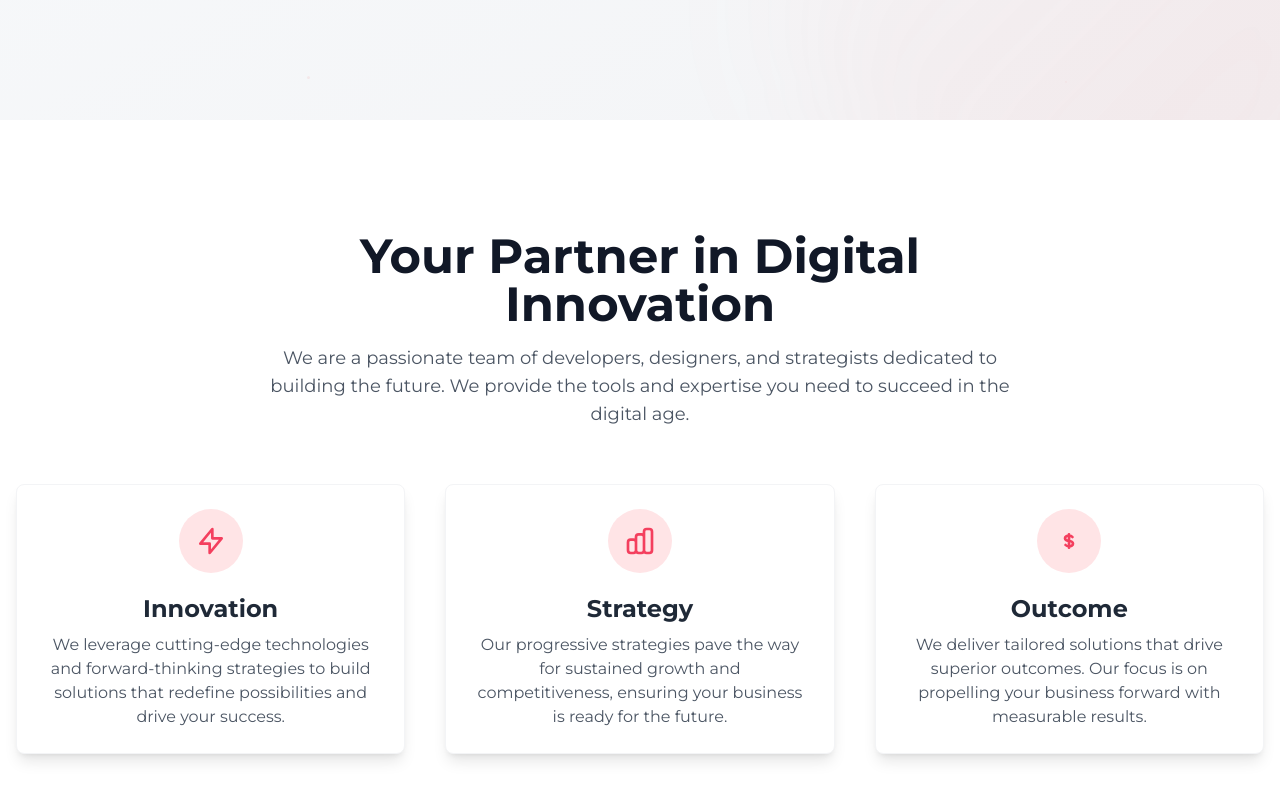
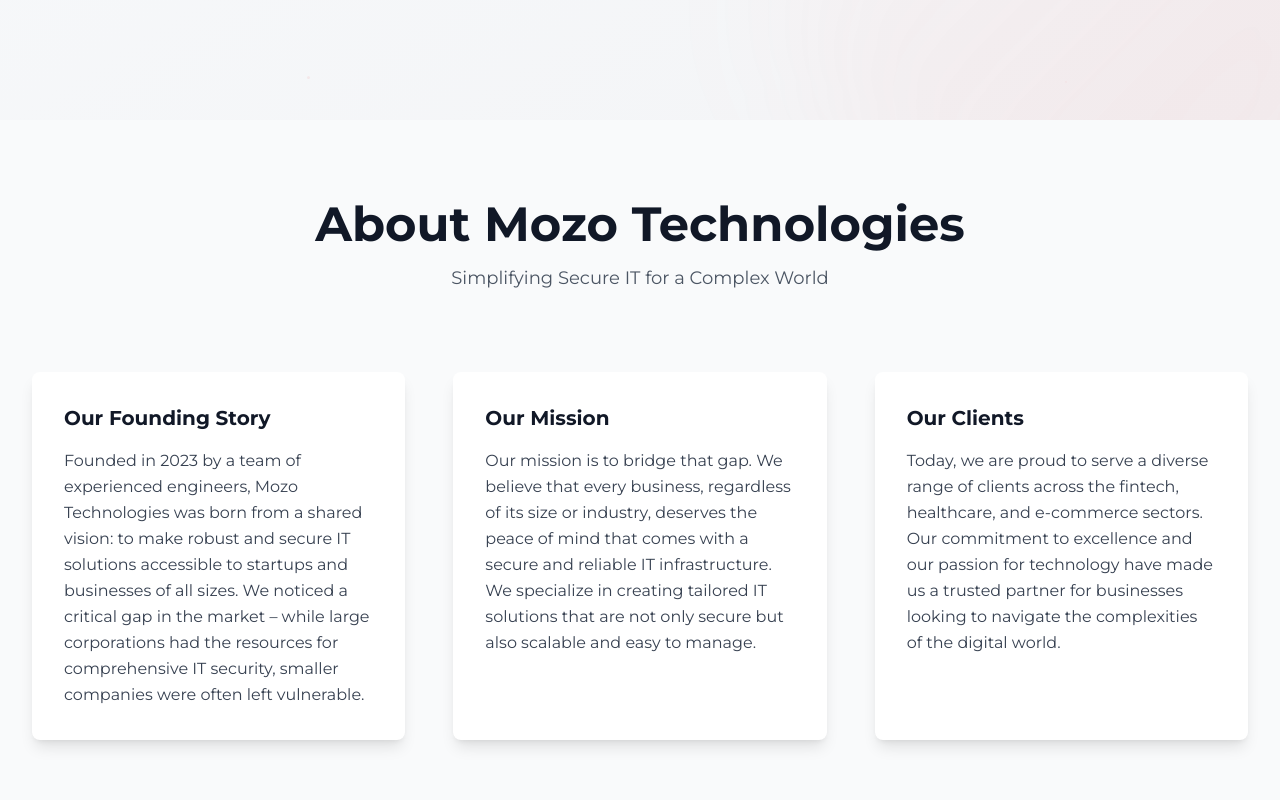
Before and after one commit to MuhammadQaisar/mozo, a Next.js app: page / in a window 1280 px wide. Shown: the part 680-1480 px from the top of the page. Built offline with nearby package versions, Linux system fonts and the light colour scheme.

Commit message:
Gemini about section final

```diff
--- a/components/ui/About/index.jsx
+++ b/components/ui/About/index.jsx
@@ -1,85 +1,71 @@
-import React from "react";
-import { motion } from "framer-motion";
-import SectionWrapper from "../../../components/SectionWrapper";
 
-// Simplified feature icons using brand colors
-const features = [
+import React from 'react';
+import { motion } from 'framer-motion';
+
+const cardVariants = {
+  hidden: { opacity: 0, y: 50 },
+  visible: (i) => ({
+    opacity: 1,
+    y: 0,
+    transition: {
+      delay: i * 0.3,
+      duration: 0.6,
+      ease: 'easeOut',
+    },
+  }),
+};
+
+const About = () => {
+  const aboutContent = [
     {
-        title: "Innovation",
-        desc: "We leverage cutting-edge technologies and forward-thinking strategies to build solutions that redefine possibilities and drive your success.",
-        icon: (
-            <div className="relative flex items-center justify-center w-16 h-16 bg-rose-100 rounded-full">
-                <svg className="w-8 h-8 text-rose-500" fill="none" stroke="currentColor" viewBox="0 0 24 24">
-                    <path strokeLinecap="round" strokeLinejoin="round" strokeWidth={2} d="M13 10V3L4 14h7v7l9-11h-7z" />
-                </svg>
-            </div>
-        ),
+      title: 'Our Founding Story',
+      description:
+        'Founded in 2023 by a team of experienced engineers, Mozo Technologies was born from a shared vision: to make robust and secure IT solutions accessible to startups and businesses of all sizes. We noticed a critical gap in the market – while large corporations had the resources for comprehensive IT security, smaller companies were often left vulnerable.',
     },
     {
-        title: "Strategy",
-        desc: "Our progressive strategies pave the way for sustained growth and competitiveness, ensuring your business is ready for the future.",
-        icon: (
-            <div className="relative flex items-center justify-center w-16 h-16 bg-rose-100 rounded-full">
-                <svg className="w-8 h-8 text-rose-500" fill="none" stroke="currentColor" viewBox="0 0 24 24">
-                    <path strokeLinecap="round" strokeLinejoin="round" strokeWidth={2} d="M9 19v-6a2 2 0 00-2-2H5a2 2 0 00-2 2v6a2 2 0 002 2h2a2 2 0 002-2zm0 0V9a2 2 0 012-2h2a2 2 0 012 2v10m-6 0a2 2 0 002 2h2a2 2 0 002-2m0 0V5a2 2 0 012-2h2a2 2 0 012 2v14a2 2 0 01-2 2h-2a2 2 0 01-2-2z" />
-                </svg>
-            </div>
-        ),
+      title: 'Our Mission',
+      description:
+        'Our mission is to bridge that gap. We believe that every business, regardless of its size or industry, deserves the peace of mind that comes with a secure and reliable IT infrastructure. We specialize in creating tailored IT solutions that are not only secure but also scalable and easy to manage.',
     },
     {
-        title: "Outcome",
-        desc: "We deliver tailored solutions that drive superior outcomes. Our focus is on propelling your business forward with measurable results.",
-        icon: (
-            <div className="relative flex items-center justify-center w-16 h-16 bg-rose-100 rounded-full">
-                <svg className="w-8 h-8 text-rose-500" fill="none" stroke="currentColor" viewBox="0 0 24 24">
-                    <path strokeLinecap="round" strokeLinejoin="round" strokeWidth={2} d="M12 8c-1.657 0-3 .895-3 2s1.343 2 3 2 3 .895 3 2-1.343 2-3 2m0-8c1.11 0 2.08.402 2.599 1M12 8V7m0 1v8m0 0v1m0-1c-1.11 0-2.08-.402-2.599-1" />
-                </svg>
-            </div>
-        ),
+      title: 'Our Clients',
+      description:
+        'Today, we are proud to serve a diverse range of clients across the fintech, healthcare, and e-commerce sectors. Our commitment to excellence and our passion for technology have made us a trusted partner for businesses looking to navigate the complexities of the digital world.',
     },
   ];
 
-const About = () => {
   return (
-        <SectionWrapper id="about" className="py-20 lg:py-28 bg-white">
-            <motion.div
-                className="container mx-auto px-4"
-                initial={{ opacity: 0, y: 50 }}
-                whileInView={{ opacity: 1, y: 0 }}
-                viewport={{ once: true, amount: 0.3 }}
-                transition={{ duration: 0.8 }}
-            >
-                {/* Headline and Sub-headline */}
-                <div className="text-center max-w-3xl mx-auto mb-14">
-                    <h2 className="text-4xl md:text-5xl font-bold text-gray-900 mb-4">
-                        Your Partner in Digital Innovation
+    <section className="py-12 bg-gray-50 sm:py-16 lg:py-20">
+      <div className="mx-auto max-w-7xl px-4 sm:px-6 lg:px-8">
+        <div className="text-center">
+          <h2 className="text-3xl font-bold text-gray-900 sm:text-4xl xl:text-5xl">
+            About Mozo Technologies
           </h2>
-                    <p className="text-lg text-gray-600">
-                        We are a passionate team of developers, designers, and strategists dedicated to building the future. We provide the tools and expertise you need to succeed in the digital age.
+          <p className="mt-4 text-lg text-gray-600">
+            Simplifying Secure IT for a Complex World
           </p>
         </div>
 
-                {/* Features Section */}
-                <div className="grid grid-cols-1 md:grid-cols-3 gap-10">
-                    {features.map((feature, index) => (
+        <div className="mt-16 grid grid-cols-1 gap-12 sm:mt-20 md:grid-cols-3">
+          {aboutContent.map((item, i) => (
             <motion.div
-                            key={index}
-                            className="text-center p-6 rounded-lg shadow-lg bg-white border border-gray-100"
-                            initial={{ opacity: 0, y: 50 }}
-                            animate={{ opacity: 1, y: 0 }}
-                            transition={{ duration: 0.5, delay: index * 0.1 }}
-                            whileHover={{ scale: 1.03, boxShadow: "0 10px 15px -3px rgba(0, 0, 0, 0.1), 0 4px 6px -2px rgba(0, 0, 0, 0.05)" }}
+              key={i}
+              className="overflow-hidden bg-white rounded-lg shadow-lg hover:shadow-2xl transition-shadow duration-300 ease-in-out transform hover:-translate-y-2"
+              custom={i}
+              initial="hidden"
+              whileInView="visible"
+              viewport={{ once: true, amount: 0.5 }}
+              variants={cardVariants}
             >
-                            <div className="flex justify-center mb-5">
-                                {feature.icon}
+              <div className="p-8">
+                <h3 className="text-xl font-semibold text-gray-900">{item.title}</h3>
+                <p className="mt-4 text-base text-gray-700 leading-relaxed">{item.description}</p>
               </div>
-                            <h3 className="text-2xl font-bold text-gray-800 mb-2">{feature.title}</h3>
-                            <p className="text-gray-600">{feature.desc}</p>
             </motion.div>
           ))}
         </div>
-            </motion.div>
-        </SectionWrapper>
+      </div>
+    </section>
   );
 };
 
--- a/components/ui/Brand/index.jsx
+++ b/components/ui/Brand/index.jsx
@@ -1,12 +1,13 @@
 import Link from "next/link";
 
 const Brand = () => (
-    <Link href="/" className="focus:outline-none focus:ring-0">
+    <Link href="/">
         <img
             src="/Mozo-logo.svg"
-            width={170}
-            height={70}
-            alt="Blinder logo"
+            width={150}
+            height={60}
+            alt="Mozo Technologies logo"
+
         />
     </Link>
 )
--- a/pages/_app.js
+++ b/pages/_app.js
@@ -1,10 +1,13 @@
 import Layout from "../components/Layout";
 import "../styles/globals.css";
+import { montserrat } from "../components/ui/font";
 
 export default function App({ Component, pageProps }) {
   return (
-    <Layout>
-      <Component {...pageProps} />
-    </Layout>
+    <main className={`${montserrat.className}`}>
+      <Layout>
+        <Component {...pageProps} />
+      </Layout>
+    </main>
   );
 }
```
Also changed, not shown: components/ui/Footer/index.jsx (+12 -12 lines). Lines whose indentation alone changed are shown as unchanged.
